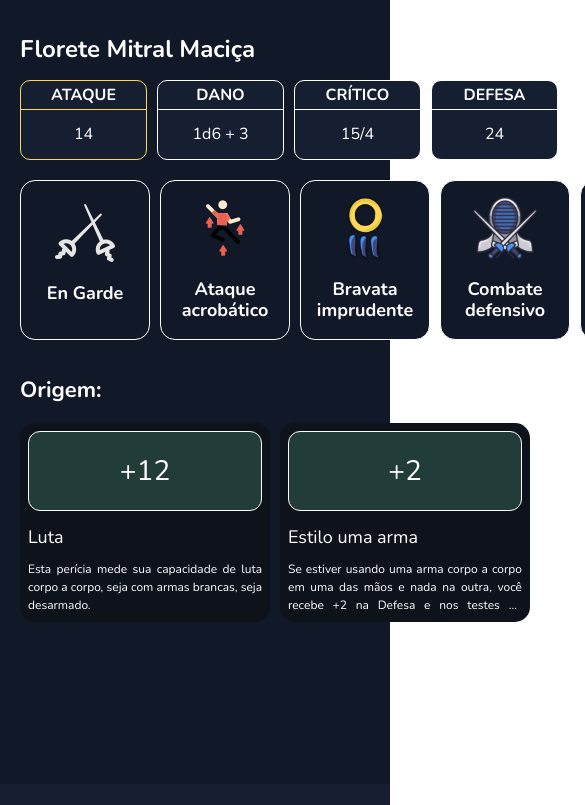
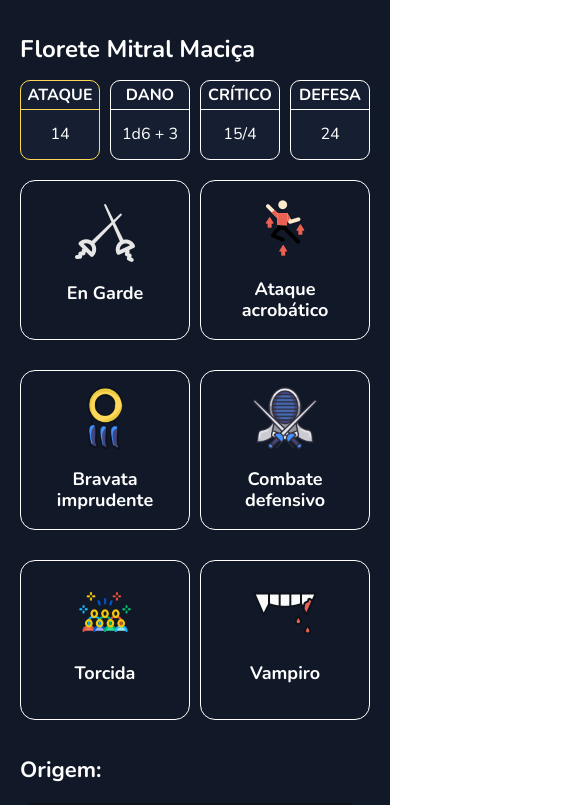
Before and after one commit to lauanS/sp-sheet, a Vue app: page / in a window 390 px wide. Shown: the top 805 px of the page, 585 px wide, since content can reach past the window. Built offline with nearby package versions, Linux system fonts and the light colour scheme.

Commit message:
:iphone: Improves the responsive design of the lists

```diff
--- a/src/components/StatusInfo.vue
+++ b/src/components/StatusInfo.vue
@@ -18,11 +18,11 @@ const { name, value, selected } = defineProps<{
   border: 1px solid white;
   border-radius: 10px;
   background-color: #161f32;
-  width: 125px;
+
+  box-sizing: border-box;
+  width: 130px;
 
   cursor: pointer;
-
-  margin-right: 10px;
 
   display: flex;
   flex-direction: column;
--- a/src/views/FlorianView.vue
+++ b/src/views/FlorianView.vue
@@ -14,6 +14,7 @@
           :name="status.name"
           :value="status.value"
           :selected="selectedStatus === status.code"
+          class="status-item"
           @click="() => selectStatus(status.code as ModifierStatus)"
         />
       </div>
@@ -142,15 +143,39 @@ function toggleActiveSkill(skill: ActiveSkill): void {
 
   .status-list {
     display: flex;
+    flex-wrap: wrap;
+
+    gap: 10px;
+    margin-bottom: 10px;
+
+    .status-item {
+      margin-bottom: 10px;
+    }
+
+    @media (max-width: 480px) {
+      .status-item {
+        box-sizing: border-box;
+        flex: 1;
+        width: calc(3 / 12 * 100%);
+      }
+    }
   }
 
   .skill-list {
-    margin-top: 20px;
     display: flex;
+    flex-wrap: wrap;
+    gap: 10px;
 
     > button {
-      margin-right: 10px;
       margin-bottom: 20px;
+    }
+
+    @media (max-width: 480px) {
+      > button {
+        box-sizing: border-box;
+        flex: 1;
+        width: calc(6 / 12 * 100%);
+      }
     }
   }
 
@@ -164,6 +189,12 @@ function toggleActiveSkill(skill: ActiveSkill): void {
       margin-right: 10px;
       margin-bottom: 20px;
     }
+
+    @media (max-width: 480px) {
+      > div {
+        width: 100%;
+      }
+    }
   }
 }
 
```
